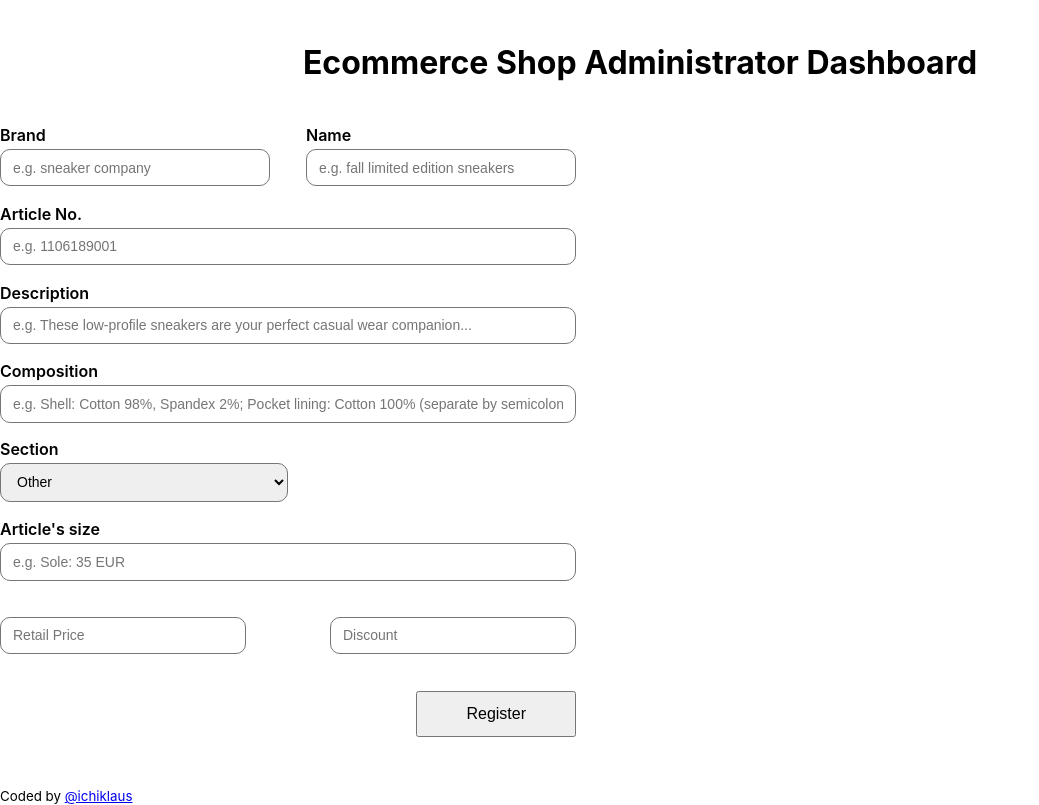
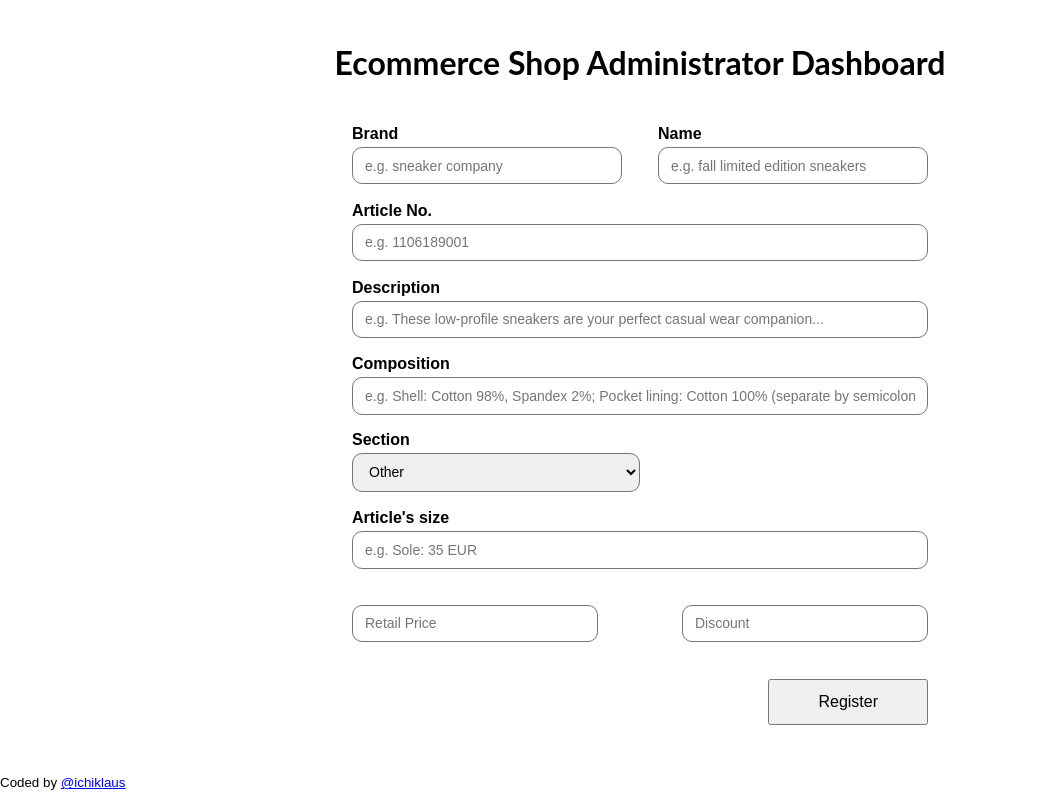
Before and after one commit to ichiklaus/ecommerce-admin-panel, a Next.js app: page / in a window 1280 px wide. Shown: the whole page, without its empty margins (0-1039 px from the left). Built offline with nearby package versions, Linux system fonts and the light colour scheme.

Commit message:
Add styles

```diff
--- a/src/index.css
+++ b/src/index.css
@@ -1,3 +1,5 @@
+@import"_variables.css";
+
 body {
   margin: 0;
   font-family: -apple-system, BlinkMacSystemFont, 'Segoe UI', 'Roboto', 'Oxygen',
@@ -7,7 +9,29 @@ body {
   -moz-osx-font-smoothing: grayscale;
 }
 
-code {
-  font-family: source-code-pro, Menlo, Monaco, Consolas, 'Courier New',
-    monospace;
+body,
+* {
+  font-family: 'Kumbh Sans', sans-serif;
 }
+
+h1 {
+  font-family: 'Lato', sans-serif;
+  font-weight: 700;
+}
+
+@import url('https://fonts.googleapis.com/css?family=Lato:400,700');
+@import url('https://fonts.googleapis.com/css2?family=Kumbh+Sans:wght@200;300;400;500&display=swap');
+
+.App {
+  text-align: center;
+  display: flex;
+  flex-direction: column;
+  row-gap: 2rem;
+}
+
+.product-registration-panel {
+  display: flex;
+  flex-direction: row;
+  justify-content: space-evenly;
+  column-gap: 1.5rem;
+}
```
